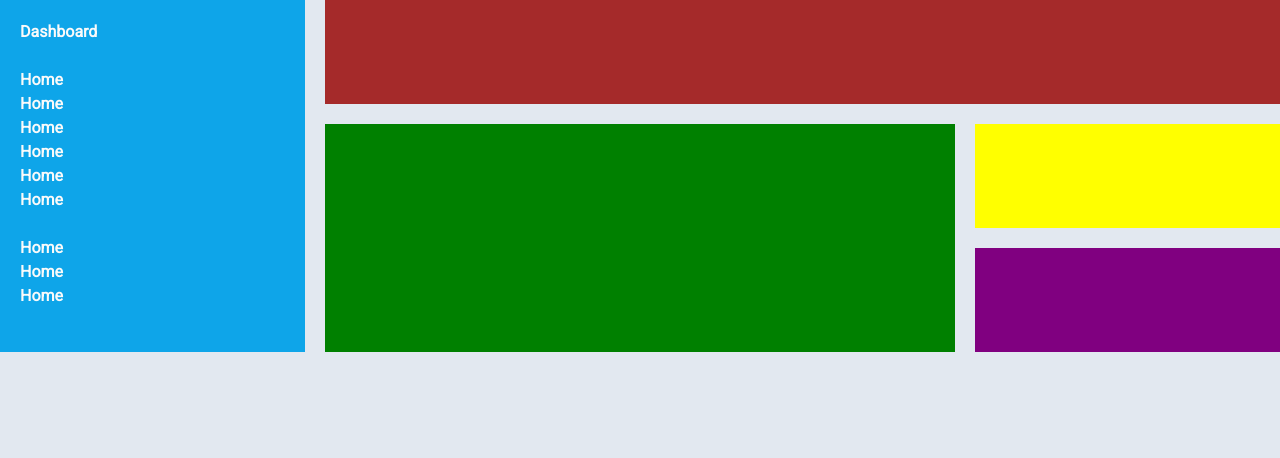
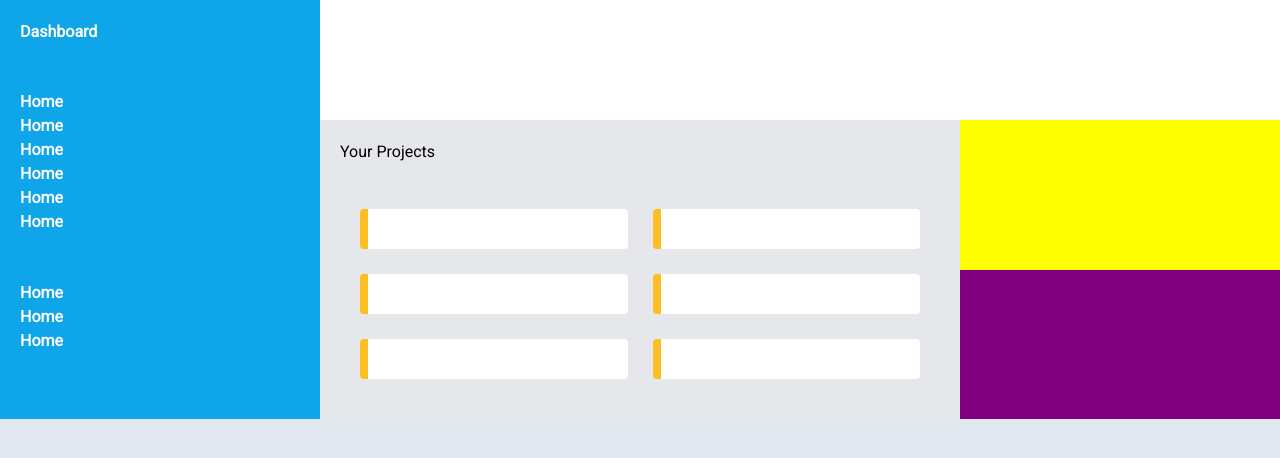
Before and after one commit to jburto94/admin-panel, a plain HTML site: page index.html in a window 1280 px wide. Drawn offline with nearby package versions, Linux system fonts and the light colour scheme.

Commit message:
Layout for projects

```diff
--- a/index.html
+++ b/index.html
@@ -18,8 +18,14 @@
       <p class="browsehappy">You are using an <strong>outdated</strong> browser. Please <a href="#">upgrade your browser</a> to improve your experience.</p>
     <![endif]-->
 
-    <div class="container">
-      <div class="header">
+    <div class="container bg-gray-200">
+      <div class="header flex-col bg-white">
+        <div>
+
+        </div>
+        <div>
+
+        </div>
       </div>
 
       <div class="sidebar text-neutral-50 bg-sky-500">
@@ -40,8 +46,28 @@
         </ul>
       </div>
 
-      <div class="projects">
+      <div class='projects'>
+        <h2>Your Projects</h2>
+        <div class="cards">
+          <div class="card rounded p-5 border-l-8 bg-white border-amber-400">
 
+          </div>
+          <div class="card rounded p-5 border-l-8 bg-white border-amber-400">
+
+          </div>
+          <div class="card rounded p-5 border-l-8 bg-white border-amber-400">
+
+          </div>
+          <div class="card rounded p-5 border-l-8 bg-white border-amber-400">
+
+          </div>
+          <div class="card rounded p-5 border-l-8 bg-white border-amber-400">
+
+          </div>
+          <div class="card rounded p-5 border-l-8 bg-white border-amber-400">
+
+          </div>
+        </div>
       </div>
 
       <div class="announcements">
--- a/styles.css
+++ b/styles.css
@@ -14,7 +14,6 @@ ul {
 
 .container {
   display: grid;
-  gap: 20px;
   grid-template-columns: repeat(4, 1fr);
 }
 
@@ -23,10 +22,13 @@ ul {
 }
 
 .header {
-  background-color: brown;
   display: grid;
   grid-column: 2 / 5;
-  grid-template-columns: 1fr 2fr;
+}
+
+.header div {
+  display: grid;
+  grid-template-columns: 2fr 1fr;
 }
 
 .sidebar {
@@ -42,16 +44,21 @@ ul {
 }
 
 .projects {
-  background-color: green;
   display: grid;
   grid-column: 2 / 4;
   grid-row: 2 / 4;
+  gap: 25px;
+}
+
+.cards {
+  display: grid;
+  gap: 25px;
+  grid-template-columns: repeat(auto-fit, minmax(250px, 1fr));
 }
 
 .trending {
   background-color: purple;
   grid-row: 3 / 4;
-  grid-template-columns: repeat(auto-fit, minmax(250px 1fr));
 }
 
 .announcements {
```
